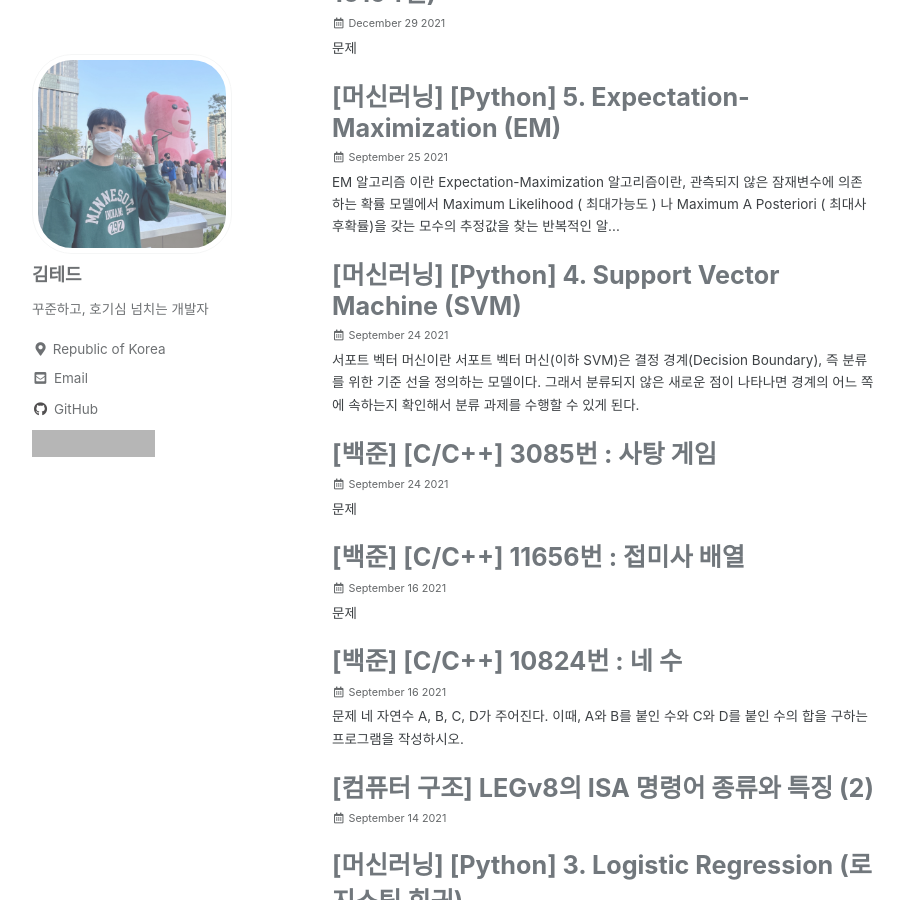
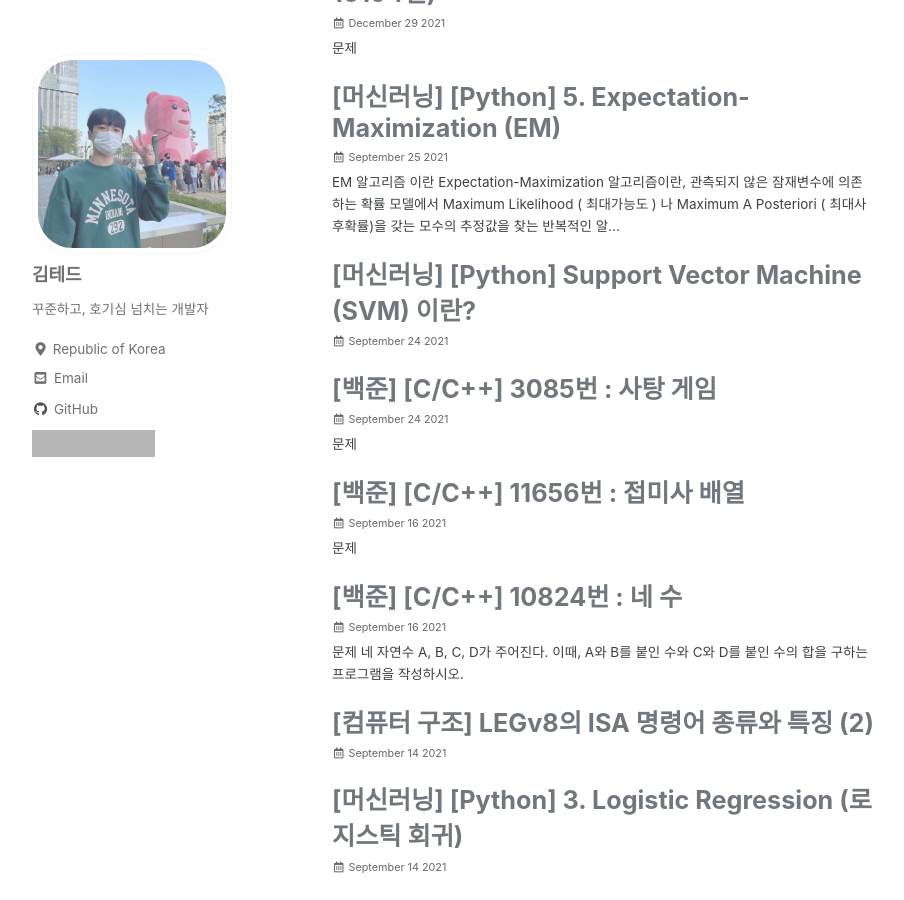
Before and after one commit to idkim97/idkim97.github.io, a Jekyll site: the page built from _pages/recentPosts-archive.md, in a window 1280 px wide and 900 px high, scrolled down 8580 px. Shown: the whole window, without its empty margins (238-1142 px from the left). Built offline with Jekyll 4.4.1, drawn with Linux system fonts in a browser that asks for light colours; cached includes are drawn as plain includes; some web fonts are replaced; grey boxes are pictures that could not be loaded.

Commit message:
Update 2021-09-24-MachineLearning_SVM.md

````diff
--- a/_posts/2021-09-24-MachineLearning_SVM.md
+++ b/_posts/2021-09-24-MachineLearning_SVM.md
@@ -1,19 +1,25 @@
 ---
-title: "[머신러닝] [Python] 4. Support Vector Machine  (SVM)"
+published: true
+title: "[머신러닝] [Python] Support Vector Machine (SVM) 이란?"
 date: 2021-09-24 06:00:00
+toc: true
+toc_sticky: true
+toc_label: "SVM이란?"
 categories:
 - Machine Learning
 tags:
 - Machine Learning
 - Classification
 ---
-# 서포트 벡터 머신이란
-<hr>
-**서포트 벡터 머신(이하 SVM)**은  **결정 경계(Decision Boundary)**, 즉 분류를 위한 기준 선을 정의하는 모델이다. 그래서 분류되지 않은 새로운 점이 나타나면 경계의 어느 쪽에 속하는지 확인해서 분류 과제를 수행할 수 있게 된다.
 
-결국 이  **결정 경계**라는 걸 어떻게 정의하고 계산하는지 이해하는 게 중요하다는 뜻이다.
+<br><br><br>
 
-예시를 들어 보자.
+
+## ✅ SVM이란?
+
+**서포트 벡터 머신(이하 SVM)**은 **결정 경계(Decision Boundary)**, 즉 분류를 위한 기준 선을 정의하는 모델이다. 그래서 분류되지 않은 새로운 점이 나타나면 경계의 어느 쪽에 속하는지 확인해서 분류 과제를 수행할 수 있게 된다.
+
+결국 이  **결정 경계**라는 걸 어떻게 정의하고 계산하는지 이해하는 게 중요하다는 뜻이다. 예시를 보자.
 
 <p align="center">
 <img src="https://github.com/idkim97/idkim97.github.io/blob/master/img/svm1.png?raw=true">
@@ -23,8 +29,7 @@
 
 <br><br><br><br><br><br>
 
-# Decision Boundary ( 최적의 결정경계 )
-<hr>
+## ✅ Decision Boundary ( 최적의 결정경계 )
 
 <p align="center">
 <img src="https://github.com/idkim97/idkim97.github.io/blob/master/img/svm2.png?raw=true">
@@ -36,8 +41,7 @@
 <p align="center">
 <img src="https://github.com/idkim97/idkim97.github.io/blob/master/img/svm3.png?raw=true">
 </p>
-이제 간단히 용어정리를 하고 넘어가겠다.
-두개의 cluster를 나누는 선을 **Separating line 혹은 Decision boundary 혹은 Classifier**
+이제 간단히 용어정리를 하고 넘어가겠다. 두개의 cluster를 나누는 선을 **Separating line 혹은 Decision boundary 혹은 Classifier**
 Separating line의 가장 경계부분에 있는 데이터를 **Support Vectors**
 Separating line부터 Support Vectors까지의 영역을 **Margin** 이라고 부른다.
 
@@ -61,17 +65,16 @@
 
 이런 경우에는 두가지 방법을 사용해 분류 할 수 있다.
 
-1) **Soft Margin**
-2) **Kernel Trick**
+**1) Soft Margin
+2) Kernel Trick**
 
 <br><br><br><br><br><br>
 
-# Soft Margin
-<hr>
+## ✅ Soft Margin
 소프트 마진은 두가지만 기억하면 된다.
 
-1. **마진을 크게**
-2. **약간의 error를 허용하는것**
+**1. 마진을 크게
+2. 약간의 error를 허용하는것**
 
 이를 위해선 **"C"**라고 불리는 penalty parameter를 사용한다.
 
@@ -87,19 +90,19 @@
 
 <br><br><br>
 
-## "C" 의 Tradeoffs
+## ✅ "C" 의 Tradeoffs
 C를 사용해 마진의 너비를 조절하면 그 장단점이 분명하다.
 <p align="center">
 <img src="https://github.com/idkim97/idkim97.github.io/blob/master/img/svm5.png?raw=true">
 </p>
 
-**C값을 줄이면 ( 소프트마진 ) 마진은 커지고 Error도 커진다.**
-**C값을 늘리면 ( 하드마진 ) 마진은 작아지고 Error도 작아진다.**
+**C값을 줄이면 ( 소프트마진 ) 마진은 커지고 Error도 커진다.
+C값을 늘리면 ( 하드마진 ) 마진은 작아지고 Error도 작아진다.**
 
 
 <br><br><br><br><br><br>
 
-# Kernel
+## ✅ Kernel
 <hr>
 앞서 설명한 것들은 모두 Linear하게 분리가 가능한 데이터셋이였지만 만약 선형으로 분리 할 수 없는 데이터셋이 있다면 어떻게 해야할까?
 
@@ -107,7 +110,7 @@
 <img src="https://github.com/idkim97/idkim97.github.io/blob/master/img/svm6.png?raw=true">
 </p>
 
-위의 데이터는 어떤식으로는 선형으로 분류할 수 없는 데이터이다.
+위와같은 데이터는 어떤식으로는 선형으로 분류할 수 없는 데이터이다.
 이때 사용 할 수 있는 개념이 **Kernel**이다.
 
 **Kernel**이란 **데이터셋을 현재차원보다 고차원으로 변형시켜 선형으로 분류가 가능하게끔 만드는 것을 말한다**.
@@ -120,7 +123,7 @@
 
 <br><br><br>
 
-Scikit-learn에서 Kernel로 사용할 수 있는 함수는 대표적으로 4가지가 있다.
+scikit-learn에서 Kernel로 사용할 수 있는 함수는 대표적으로 4가지가 있다.
 
  - **Linear kernel**
  - **Polynomial kernel**
@@ -131,7 +134,7 @@
 
 <br><br><br><br><br><br>
 
-## RBF kernel
+## ✅ RBF kernel
 
 **RBF 커널** 혹은 **가우시안 커널**이라고 부른다.
 
@@ -147,7 +150,7 @@
 
 <br><br><br><br><br><br>
 
-## Gamma
+## ✅ Gamma
 커널을 사용할 때 C말고도 사용할 수 있는 파라미터가 하나 더 있는데 그게 바로 **감마(gamma)**이다.  `'rbf'`,  `'poly'`,  `'sigmoid'` 커널을 사용할 때 `gamma`를 설정해줘야 한다.
 ```python
 classifier = SVC(kernel = "rbf", C = 2, gamma = 0.5)
@@ -173,37 +176,33 @@
 
 <br><br><br><br><br><br>
 
-# Multi-Class SVM
-<hr>
-SVM은 Binary Classifier로 이진분류만 가능하지만 SVM을 이용해 다중 Class의 분류도 가능하다.
-간단하게 예시를 들어 맛만보자.
+## ✅ Multi-Class SVM
+SVM은 Binary Classifier로 이진분류만 가능하지만 SVM을 이용해 다중 Class의 분류도 가능하다. 간단하게 예시를 들어 맛만보자.
 
 <p align="center">
 <img src="https://github.com/idkim97/idkim97.github.io/blob/master/img/svm9.png?raw=true">
 </p>
 
-원리는 간단하다.
-세개의 클래스중 한개를 제외한 나머지를 하나의 클래스로 분류한뒤 이진분류를 진행해주면 된다.
+원리는 간단하다. 세개의 클래스중 한개를 제외한 나머지를 하나의 클래스로 분류한뒤 이진분류를 진행해주면 된다.
 
 <br><br><br><br><br><br>
 
-# SVM의 장/단점
+## ✅ SVM의 장/단점
 
-## Advantages
+### 📌 Advantages
 
  - 마진이 명확하게 구분될때 잘 작동한다.
  - 고차원 데이터 ( Feature가 많은 경우) 일때 효과적이다.
  - Support Vector만 사용해 경계를 계산하므로 메모리를 효율적으로 쓴다.
 
-## Disadvantages
+### 📌 Disadvantages
 - 데이터셋이 많은 경우 Training time이 오래걸린다.
 - 데이터에 noise가 많은 경우 잘 작동하지 않는다
 - 정확도를 직접적으로 보여주진 않는다.
 
 <br><br><br><br><br><br>
 
-# SVM을 사용할 때 유의점
-<hr>
+## ✅ SVM을 사용할 때 유의점
 1. 어떤 커널을 사용할 지 결정해야만 한다.
 	- `rgf`가 기본값으로 설정되어있다.
 2. 커널 파라미터를 결정해야 한다.
````
